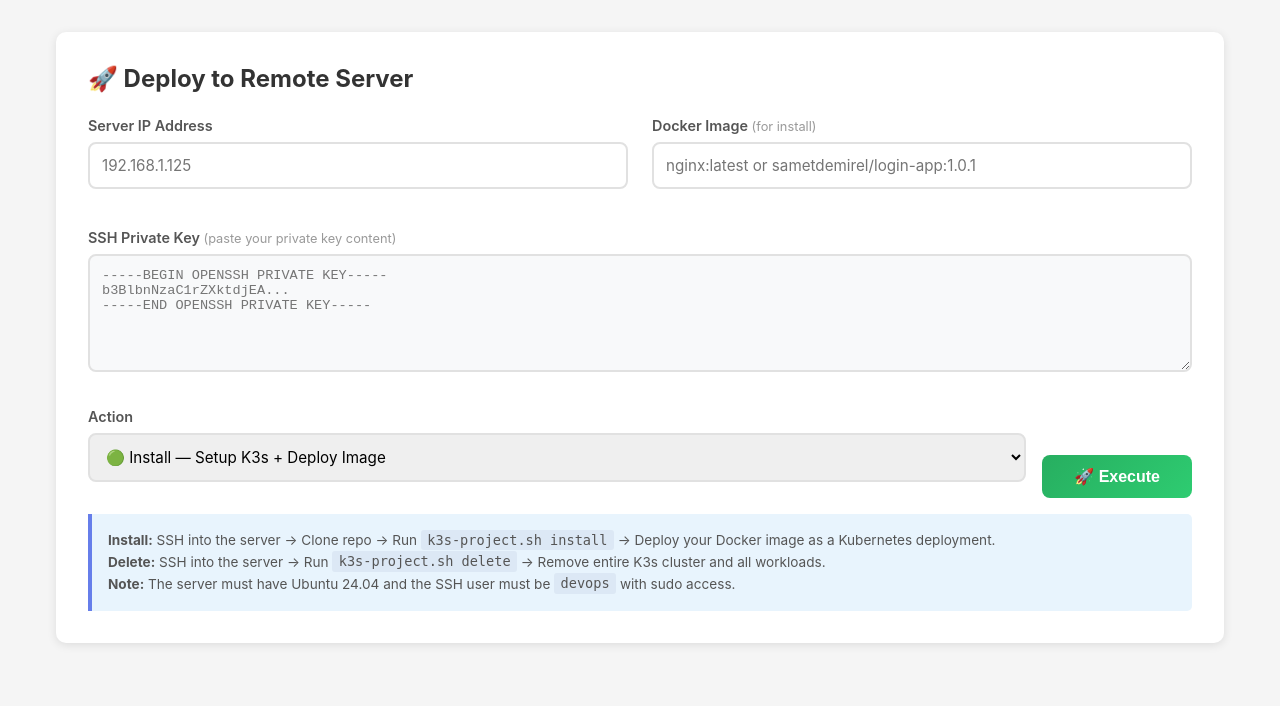
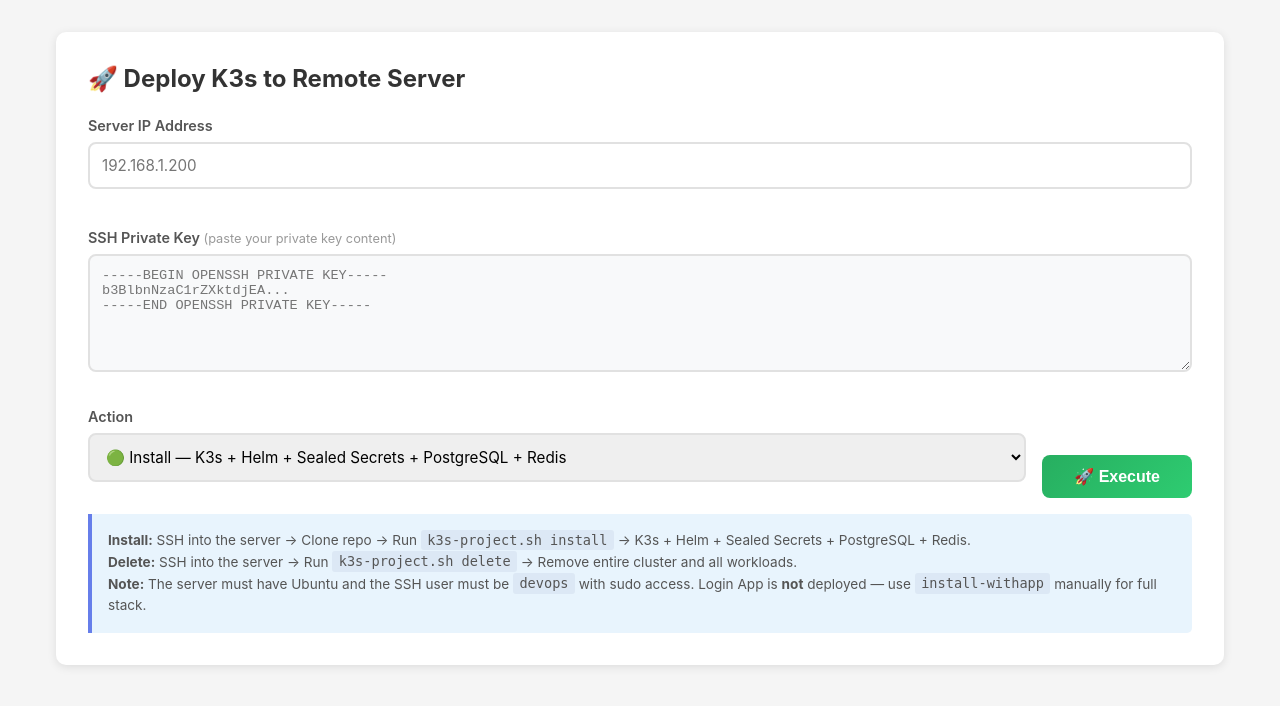
Before and after one commit to smtdmrll/k3s-local-cluster, a Flask app: page /deploy in a window 1280 px wide. Shown: the part 66-772 px from the top of the page. Run offline with Flask 3, Linux system fonts and the light colour scheme; the visitor is signed in with stand-in values (Sample User, id 1); data that the repository does not hold is empty; some libraries are stand-ins or nearby versions.

Commit message:
v1.3.0: Deploy Manager installs K3s-only, add install-withapp option
- k3s-project.sh: 'install' now sets up K3s + Helm + Sealed Secrets + PostgreSQL + Redis (no login-app)
- k3s-project.sh: new 'install-withapp' command deploys full stack including login-app
- Deploy Manager: clones repo and runs 'k3s-project.sh install' via SSH
- Deploy Manager: removed Docker Image field (K3s-only deployment)
- Delete action: uses k3s-project.sh delete with k3s-uninstall.sh fallback

```diff
--- a/app/app.py
+++ b/app/app.py
@@ -281,8 +281,8 @@ def _run_ssh_command(ssh, command, deploy_id):
     return exit_code, output
 
 
-def _deploy_worker(deploy_id, server_ip, ssh_key_content, docker_image, action, user_id):
-    """Background thread: SSH into server and run install/delete."""
+def _deploy_worker(deploy_id, server_ip, ssh_key_content, action, user_id):
+    """Background thread: SSH into server and install/delete K3s."""
     try:
         _update_deployment(deploy_id, status='running')
         _append_log(deploy_id, f"Connecting to {server_ip}...")
@@ -305,15 +305,21 @@ def _deploy_worker(deploy_id, server_ip, ssh_key_content, docker_image, action,
         _append_log(deploy_id, f"Connected to {server_ip} as devops")
 
         if action == 'install':
-            # Step 1: Clone repo & install cluster
+            # Step 1: Clone repo
             _append_log(deploy_id, "="*50)
-            _append_log(deploy_id, "STEP 1: Setting up K3s cluster...")
+            _append_log(deploy_id, "STEP 1: Cloning project repository...")
             _append_log(deploy_id, "="*50)
 
             code, _ = _run_ssh_command(ssh,
                 'if [ ! -d /home/devops/k3s-local-cluster ]; then '
                 'git clone https://github.com/smtdmrll/k3s-local-cluster.git /home/devops/k3s-local-cluster; '
-                'fi', deploy_id)
+                'else cd /home/devops/k3s-local-cluster && git pull; fi',
+                deploy_id)
+
+            # Step 2: Run k3s-project.sh install (K3s + components, NO login-app)
+            _append_log(deploy_id, "="*50)
+            _append_log(deploy_id, "STEP 2: Installing K3s cluster + components...")
+            _append_log(deploy_id, "="*50)
 
             code, _ = _run_ssh_command(ssh,
                 'sudo bash /home/devops/k3s-local-cluster/scripts/k3s-project.sh install',
@@ -326,38 +332,23 @@ def _deploy_worker(deploy_id, server_ip, ssh_key_content, docker_image, action,
                 ssh.close()
                 return
 
-            # Step 2: Deploy custom image
             _append_log(deploy_id, "="*50)
-            _append_log(deploy_id, f"STEP 2: Deploying custom image: {docker_image}")
-            _append_log(deploy_id, "="*50)
-
-            image_name = docker_image.split(':')[0].split('/')[-1]
-            deploy_name = image_name.replace('.', '-').replace('_', '-')
-
-            commands = [
-                f'sudo kubectl create namespace custom-apps --dry-run=client -o yaml | sudo kubectl apply -f -',
-                f'sudo kubectl create deployment {deploy_name} --image={docker_image} -n custom-apps --dry-run=client -o yaml | sudo kubectl apply -f -',
-                f'sudo kubectl set image deployment/{deploy_name} {deploy_name}={docker_image} -n custom-apps 2>/dev/null || true',
-                f'sudo kubectl rollout status deployment/{deploy_name} -n custom-apps --timeout=180s',
-                f'sudo kubectl get pods -n custom-apps',
-            ]
-
-            for cmd in commands:
-                code, _ = _run_ssh_command(ssh, cmd, deploy_id)
-
-            _append_log(deploy_id, "="*50)
-            _append_log(deploy_id, "Deployment completed successfully!")
+            _append_log(deploy_id, "K3s cluster is ready! ✅")
             _append_log(deploy_id, "="*50)
             _update_deployment(deploy_id, status='success',
                                finished_at=time.strftime('%Y-%m-%d %H:%M:%S'))
 
         elif action == 'delete':
             _append_log(deploy_id, "="*50)
-            _append_log(deploy_id, "Deleting cluster...")
+            _append_log(deploy_id, "Deleting K3s cluster...")
             _append_log(deploy_id, "="*50)
 
             code, _ = _run_ssh_command(ssh,
-                'sudo bash /home/devops/k3s-local-cluster/scripts/k3s-project.sh delete',
+                'if [ -f /home/devops/k3s-local-cluster/scripts/k3s-project.sh ]; then '
+                'sudo bash /home/devops/k3s-local-cluster/scripts/k3s-project.sh delete; '
+                'elif [ -f /usr/local/bin/k3s-uninstall.sh ]; then '
+                'sudo /usr/local/bin/k3s-uninstall.sh; '
+                'else echo "No uninstall method found"; exit 1; fi',
                 deploy_id)
 
             status = 'success' if code == 0 else 'failed'
@@ -378,7 +369,6 @@ def _deploy_worker(deploy_id, server_ip, ssh_key_content, docker_image, action,
 def deploy():
     if request.method == 'POST':
         server_ip = request.form.get('server_ip', '').strip()
-        docker_image = request.form.get('docker_image', '').strip()
         ssh_key_text = request.form.get('ssh_key', '').strip()
         action = request.form.get('action', 'install')
 
@@ -386,8 +376,6 @@ def deploy():
         errors = []
         if not server_ip:
             errors.append('Server IP is required')
-        if not docker_image and action == 'install':
-            errors.append('Docker Image is required for install')
         if not ssh_key_text:
             errors.append('SSH Private Key is required')
         if action not in ('install', 'delete'):
@@ -404,7 +392,7 @@ def deploy():
         cur.execute(
             'INSERT INTO deployments (user_id, server_ip, docker_image, action, status) '
             'VALUES (%s, %s, %s, %s, %s) RETURNING id',
-            (session['user_id'], server_ip, docker_image or 'N/A', action, 'pending')
+            (session['user_id'], server_ip, 'K3s Cluster', action, 'pending')
         )
         deploy_id = cur.fetchone()[0]
         conn.commit()
@@ -414,7 +402,7 @@ def deploy():
         # Start background thread
         thread = threading.Thread(
             target=_deploy_worker,
-            args=(deploy_id, server_ip, ssh_key_text, docker_image, action, session['user_id']),
+            args=(deploy_id, server_ip, ssh_key_text, action, session['user_id']),
             daemon=True
         )
         thread.start()
--- a/app/templates/deploy.html
+++ b/app/templates/deploy.html
@@ -82,16 +82,12 @@
         {% endwith %}
 
         <div class="deploy-form">
-            <h2>🚀 Deploy to Remote Server</h2>
+            <h2>🚀 Deploy K3s to Remote Server</h2>
             <form method="POST">
                 <div class="form-grid">
-                    <div class="form-group">
+                    <div class="form-group full-width">
                         <label>Server IP Address</label>
-                        <input type="text" name="server_ip" placeholder="192.168.1.125" required>
-                    </div>
-                    <div class="form-group">
-                        <label>Docker Image <span class="hint">(for install)</span></label>
-                        <input type="text" name="docker_image" placeholder="nginx:latest or sametdemirel/login-app:1.0.1">
+                        <input type="text" name="server_ip" placeholder="192.168.1.200" required>
                     </div>
                     <div class="form-group full-width">
                         <label>SSH Private Key <span class="hint">(paste your private key content)</span></label>
@@ -103,7 +99,7 @@
                     <div class="form-group">
                         <label>Action</label>
                         <select name="action" id="actionSelect" onchange="toggleImage()">
-                            <option value="install">🟢 Install — Setup K3s + Deploy Image</option>
+                            <option value="install">🟢 Install — K3s + Helm + Sealed Secrets + PostgreSQL + Redis</option>
                             <option value="delete">🔴 Delete — Remove Entire Cluster</option>
                         </select>
                     </div>
@@ -113,9 +109,9 @@
 
             <div class="info-box">
                 <p>
-                    <strong>Install:</strong> SSH into the server → Clone repo → Run <code>k3s-project.sh install</code> → Deploy your Docker image as a Kubernetes deployment.<br>
-                    <strong>Delete:</strong> SSH into the server → Run <code>k3s-project.sh delete</code> → Remove entire K3s cluster and all workloads.<br>
-                    <strong>Note:</strong> The server must have Ubuntu 24.04 and the SSH user must be <code>devops</code> with sudo access.
+                    <strong>Install:</strong> SSH into the server → Clone repo → Run <code>k3s-project.sh install</code> → K3s + Helm + Sealed Secrets + PostgreSQL + Redis.<br>
+                    <strong>Delete:</strong> SSH into the server → Run <code>k3s-project.sh delete</code> → Remove entire cluster and all workloads.<br>
+                    <strong>Note:</strong> The server must have Ubuntu and the SSH user must be <code>devops</code> with sudo access. Login App is <strong>not</strong> deployed — use <code>install-withapp</code> manually for full stack.
                 </p>
             </div>
         </div>
--- a/helm/login-app/values.yaml
+++ b/helm/login-app/values.yaml
@@ -3,7 +3,7 @@ replicaCount: 1
 image:
   repository: sametdemirel/login-app
   pullPolicy: IfNotPresent
-  tag: "1.1.0"
+  tag: "1.3.0"
 
 service:
   type: NodePort
```
Also changed, not shown: 1 other file.
